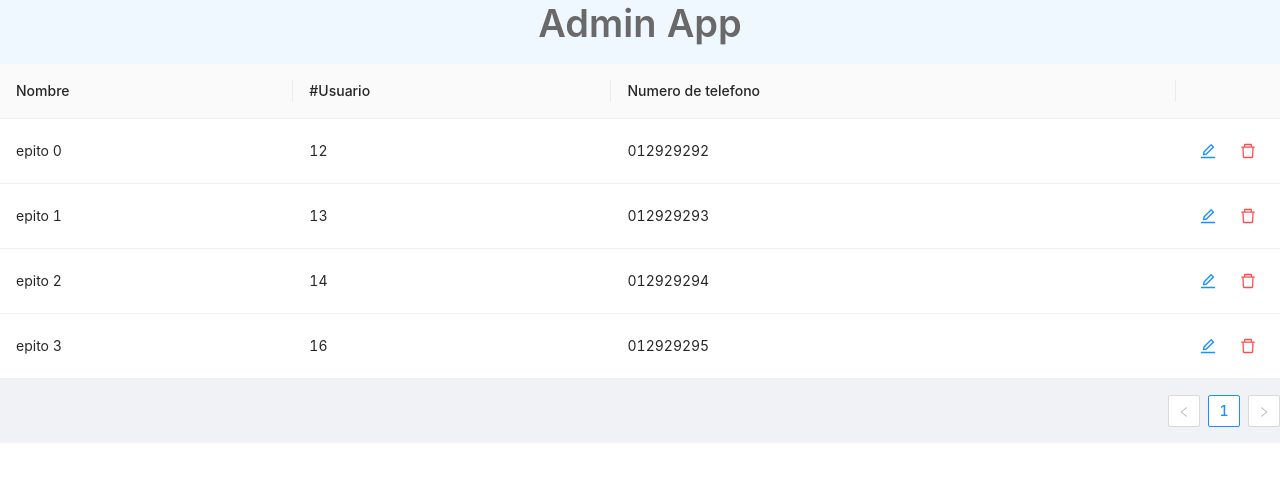
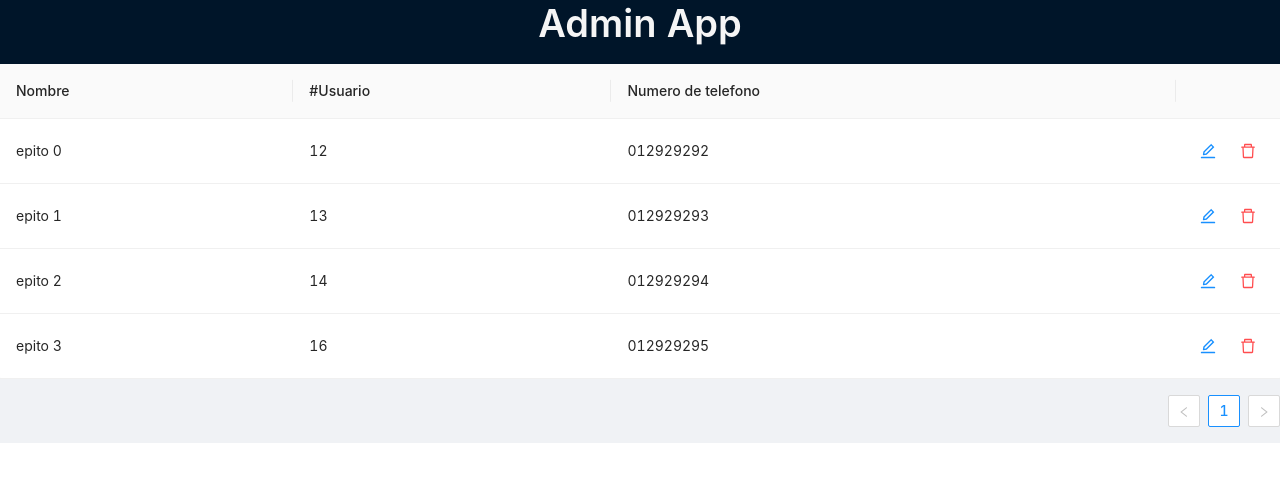
Before and after one commit to AlanEzequielA/admin-ex, a Next.js app: page / in a window 1280 px wide. Shown: the top 482 px of the page. Built offline with nearby package versions, Linux system fonts and the light colour scheme.

Commit message:
[UserTable] Modifies styles

```diff
--- a/styles/_layout.sass
+++ b/styles/_layout.sass
@@ -1,5 +1,3 @@
 .ant-layout-header
-  background-color: aliceblue !important
-
   .ant-typography
-    color: dimgrey
+    color: whitesmoke
```
